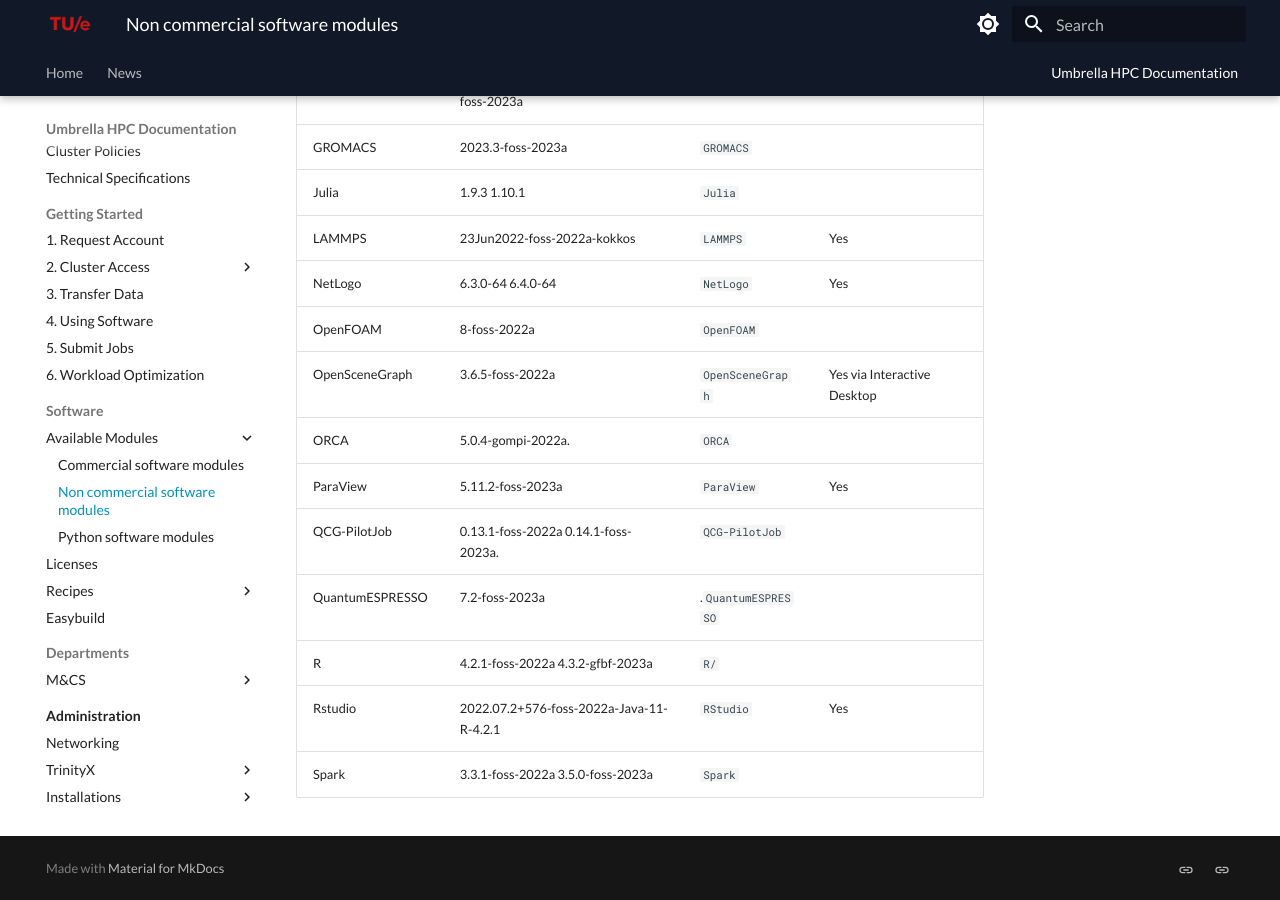
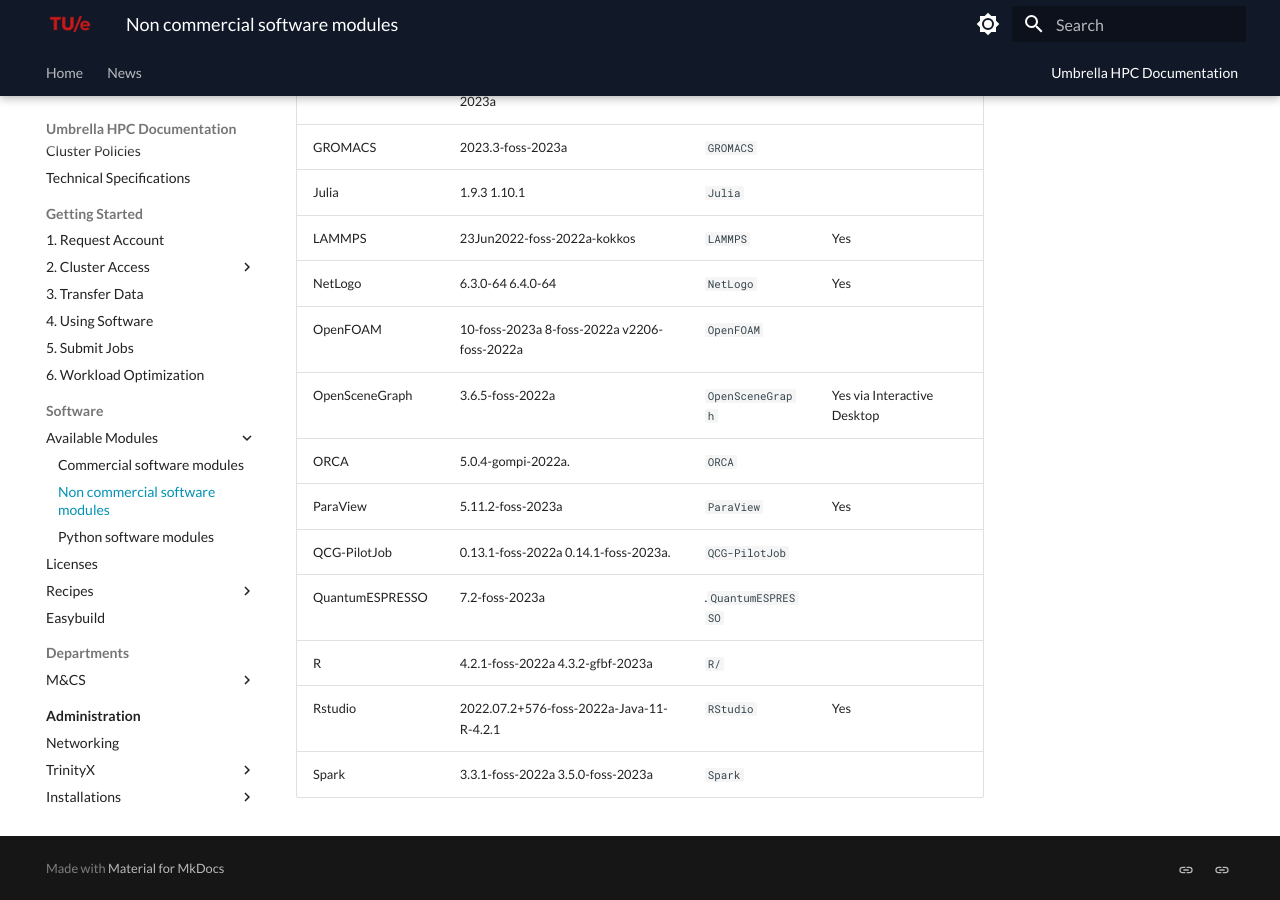
Before and after one commit to gferhpc/supercomputing.tue.nl, an MkDocs documentation site: the page built from pages/documentation/software/modules/non-commercial.md, in a window 1280 px wide and 900 px high, scrolled down 941 px. Built offline with MkDocs 1.6.1 and Material for MkDocs 9.7.7, drawn with Linux system fonts in a browser that asks for light colours.

Commit message:
Update non-commercial.md

```diff
--- a/pages/documentation/software/modules/non-commercial.md
+++ b/pages/documentation/software/modules/non-commercial.md
@@ -85,7 +85,7 @@
 | Julia          | 1.9.3 1.10.1                         | `Julia`     | |
 | LAMMPS         | 23Jun2022-foss-2022a-kokkos          | `LAMMPS`    | Yes |
 | NetLogo        | 6.3.0-64 6.4.0-64                    | `NetLogo`   | Yes |
-| OpenFOAM       | 8-foss-2022a                         | `OpenFOAM`  | |
+| OpenFOAM       | 10-foss-2023a 8-foss-2022a v2206-foss-2022a | `OpenFOAM`  | |
 | OpenSceneGraph | 3.6.5-foss-2022a                     | `OpenSceneGraph`  | Yes via Interactive Desktop |
 | ORCA           | 5.0.4-gompi-2022a.                   | `ORCA`      | |
 | ParaView       | 5.11.2-foss-2023a                    | `ParaView`  | Yes |
```
